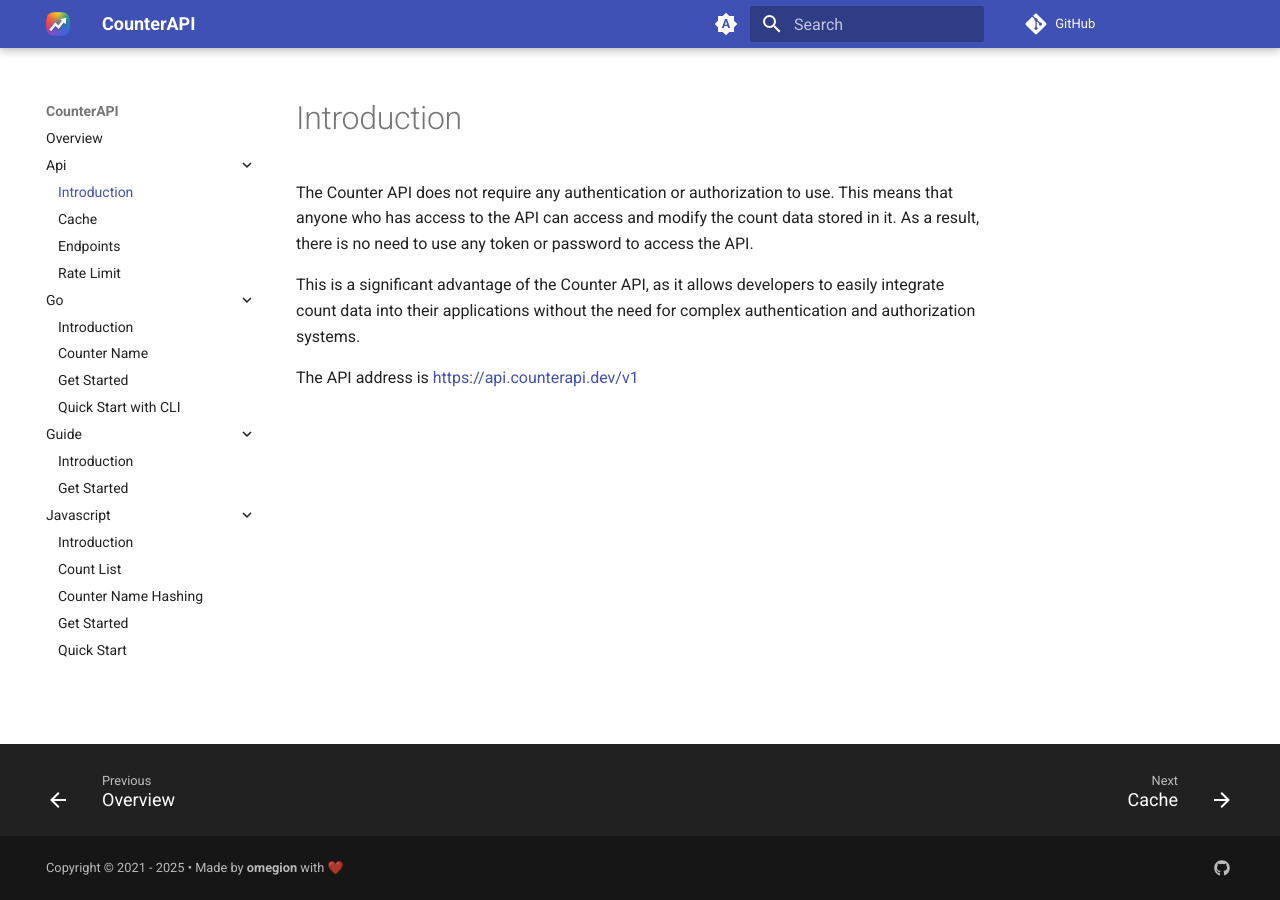
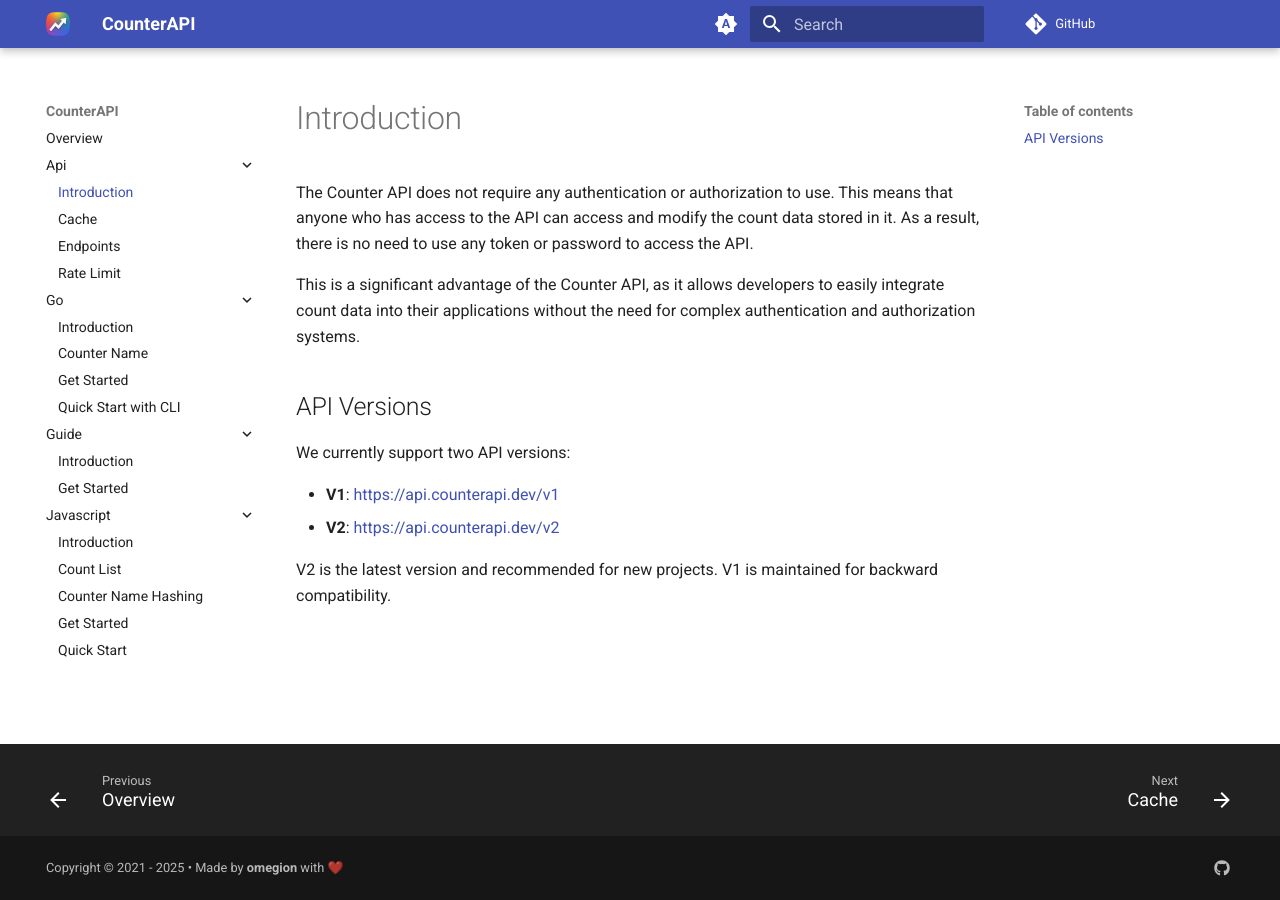
Before and after one commit to counterapi/docs, an MkDocs documentation site: the page built from docs/api/index.md, in a window 1280 px wide. Built offline with MkDocs 1.6.1 and Material for MkDocs 9.7.7, drawn with Linux system fonts in a browser that asks for light colours; comment, search, counter and statistics services are not loaded; the version menu is left out.

Commit message:
chore: Change main branch

```diff
--- a/docs/api/index.md
+++ b/docs/api/index.md
@@ -5,5 +5,11 @@ The Counter API does not require any authentication or authorization to use. Thi
 
 This is a significant advantage of the Counter API, as it allows developers to easily integrate count data into their applications without the need for complex authentication and authorization systems.
 
-The API
-address is [https://api.counterapi.dev/v1](https://api.counterapi.dev/v1)
+## API Versions
+
+We currently support two API versions:
+
+- **V1**: [https://api.counterapi.dev/v1](https://api.counterapi.dev/v1)
+- **V2**: [https://api.counterapi.dev/v2](https://api.counterapi.dev/v2)
+
+V2 is the latest version and recommended for new projects. V1 is maintained for backward compatibility.
--- a/mkdocs.yml
+++ b/mkdocs.yml
@@ -52,7 +52,7 @@ extra:
       link: https://github.com/omegion
       name: Github Profile of Omegion
   version:
-    default: stable
+    default: latest
     provider: mike
 markdown_extensions:
   - attr_list
@@ -73,13 +73,14 @@ plugins:
   - search
   - git-revision-date-localized:
       enable_creation_date: true
+      fallback_to_build_date: true
   - git-committers:
       repository: counterapi/docs
   - mike:
       alias_type: symlink
       redirect_template: null
       deploy_prefix: ''
-      canonical_version: null
+      canonical_version: latest
       version_selector: true
       css_dir: css
       javascript_dir: js
```
Also changed, not shown: docs/api/endpoints.md (+12 -12 lines), 2 other files.
